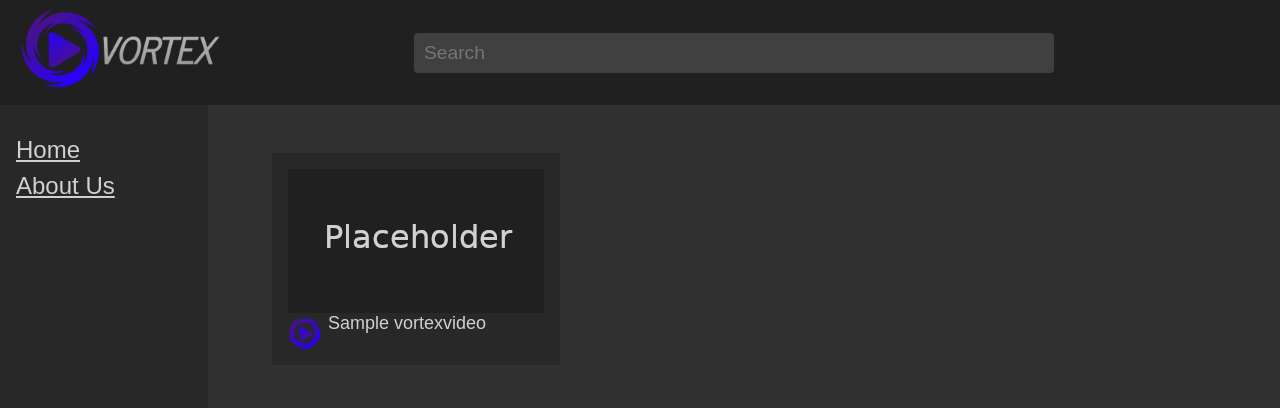
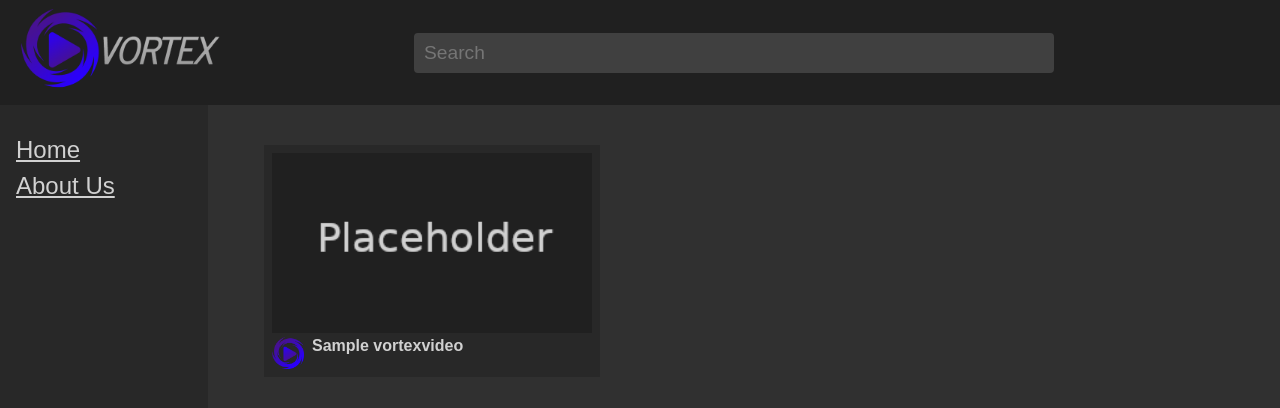
Before and after one commit to griddles/vortexVideo, a PHP site: page / in a window 1280 px wide. Shown: the top 408 px of the page. Run offline with PHP 8.4, Linux system fonts and the light colour scheme; tables that the repository leaves empty or names only in its code hold one stand-in row (values such as "Sample post").

Commit message:
formatted

```diff
--- a/globalStyle.css
+++ b/globalStyle.css
@@ -73,16 +73,16 @@
 .thumbnail /*formatting for the thumbnail images*/
 {
     z-index:1;
-    padding:16px;
-    margin:16px;
+    padding:8px;
+    margin:8px;
     background-color:#282828;
 }
 
 .thumbnailfade /*handling the thumbnail gradient fade effect*/
 {
     z-index:2;
-    width:256;
-    height:144;
+    width:320;
+    height:180;
     opacity:0;
     background:linear-gradient(45deg,#4000ff, #6900d9);
     position:absolute;
@@ -92,14 +92,15 @@
 
 .thumbnail:hover > .thumbnailfade /*the desired opacity for the thumbnail fade*/
 {
-    opacity:0.15
+    opacity:0.1;
 }
 
 .thumbnailtitle /*style for the title of the video*/
 {
+    margin-top:4px;
     margin-left:8px;
-    font-size:large;
     position:absolute;
+    vertical-align:middle;
 }
 
 .videotable /*spacing for the hidden table that organizes videos*/
--- a/index.php
+++ b/index.php
@@ -27,12 +27,14 @@
                 echo "
                 <div class='inline thumbnail'>
                 <div class='thumbnailfade'></div>
-                <a href='video.php?" . $database[$i][4] . "'><img src='images/thumbnailPlaceholder.png' width='256' height='auto'></a>
+                <a href='video.php?" . $database[$i][4] . "'><img src='images/thumbnailPlaceholder.png' width='320' height='auto'></a>
                 <div>
                     <img class='creatoricon' src='images/vortexLogo.png' width='32' height='32'>
-                    <div class='inline thumbnailtitle' title='" . $database[$i][0] . "' style='width:350px; text-overflow:ellipsis; overflow:hidden; white-space:nowrap;'>"
-                     . $database[$i][0] .
-                    "</div>
+                    <b>
+                        <div class='inline thumbnailtitle' title='" . $database[$i][0] . "' style='width:300px; text-overflow:ellipsis; overflow:auto;'>"
+                         . $database[$i][0] .
+                        "</div>
+                    <b>
                 </div>
             </div>
                 ";
```
